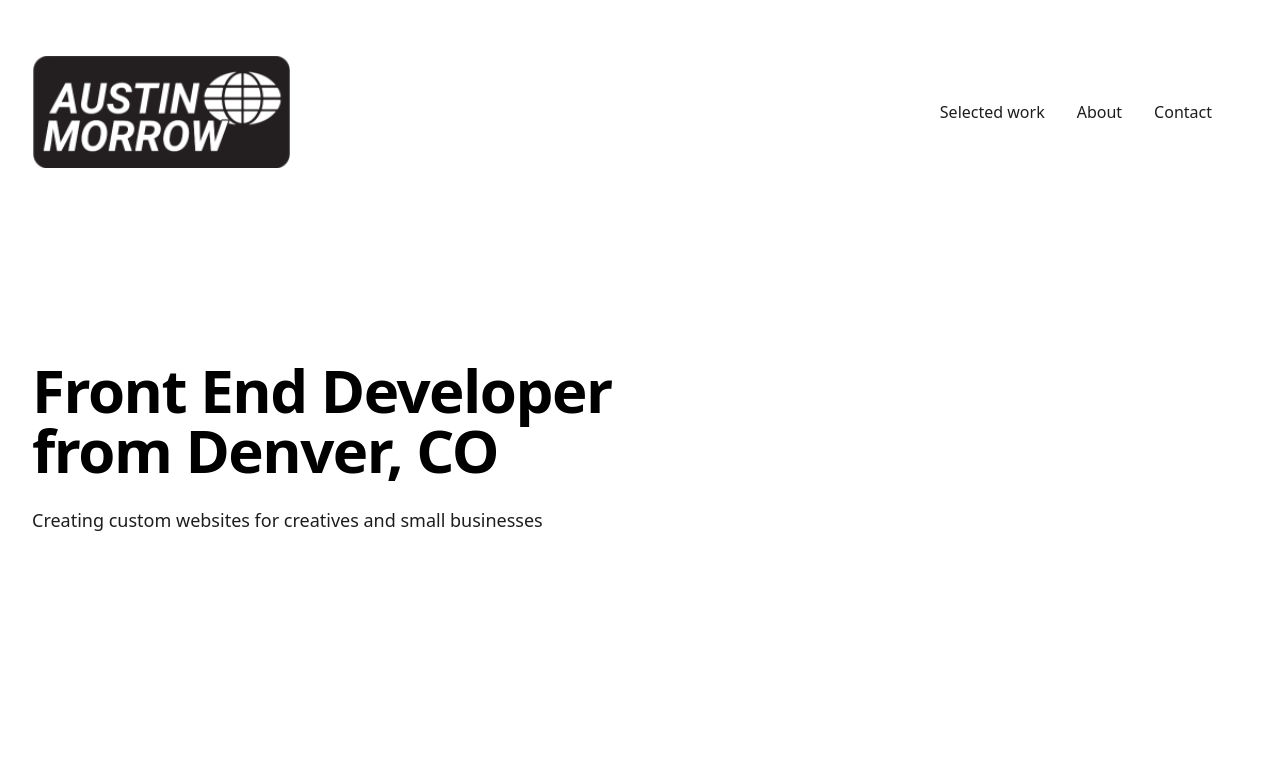
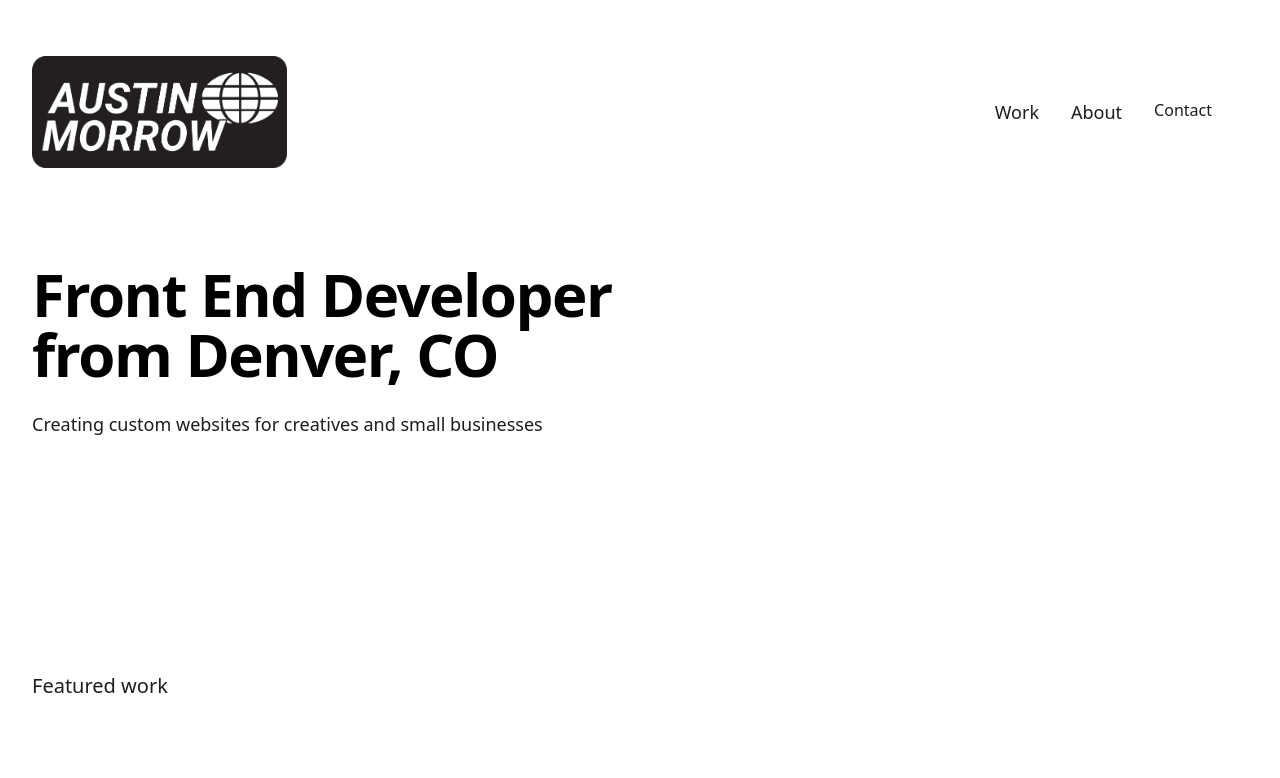
Before and after one commit to austin-morrow/austin-morrow, a React (Vite) app: page / in a window 1280 px wide. Shown: the top 778 px of the page. Built offline with nearby package versions, Linux system fonts and the light colour scheme.

Commit message:
add updated logo

```diff
--- a/src/components/Header.jsx
+++ b/src/components/Header.jsx
@@ -33,7 +33,7 @@ export default function Header() {
                     <>
                       <Link
                         to="/"
-                        className="hover:text-yellow-400 cursor-pointer"
+                        className="hover:text-yellow-400 cursor-pointer text-lg"
                       >
                         Home
                       </Link>
@@ -44,15 +44,15 @@ export default function Header() {
                         to="work"
                         smooth={true}
                         duration={500}
-                        className="hover:text-yellow-400 cursor-pointer"
+                        className="hover:text-yellow-400 cursor-pointer text-lg"
                       >
-                        Selected work
+                        Work
                       </ScrollLink>
                       <ScrollLink
                         to="about"
                         smooth={true}
                         duration={500}
-                        className="hover:text-yellow-400 cursor-pointer"
+                        className="hover:text-yellow-400 cursor-pointer text-lg"
                       >
                         About
                       </ScrollLink>
--- a/src/pages/Home.jsx
+++ b/src/pages/Home.jsx
@@ -12,7 +12,7 @@ const Home = () => {
   return (
     <div className="bg-primary-white">
       <div className="w-full flex-auto">
-        <div className="mx-auto max-w-7xl px-6 py-32 sm:py-24 lg:py-24 lg:px-8 sm:mt-0 justify-start">
+        <div className="mx-auto max-w-7xl px-6 lg:px-8 sm:mt-0 justify-start">
           <div className="max-w-2xl py-24">
             <h1 className="text-4xl font-bold tracking-tight text-black sm:text-6xl">
               Front End Developer from Denver, CO
@@ -28,8 +28,8 @@ const Home = () => {
       <section name="work" className="bg-primary-white py-24 sm:py-32">
         <div className="mx-auto max-w-7xl px-6 lg:px-8">
           <div className="mx-auto max-w-2xl lg:mx-0">
-            <h2 className="mt-2 text-primary-black sm:text-4xl">
-              Selected work
+            <h2 className="mt-2 text-primary-black sm:text-xl">
+              Featured work
             </h2>
           </div>
       <div className="py-10">
```
Also changed, not shown: src/assets/images/logoconcept2.png.
